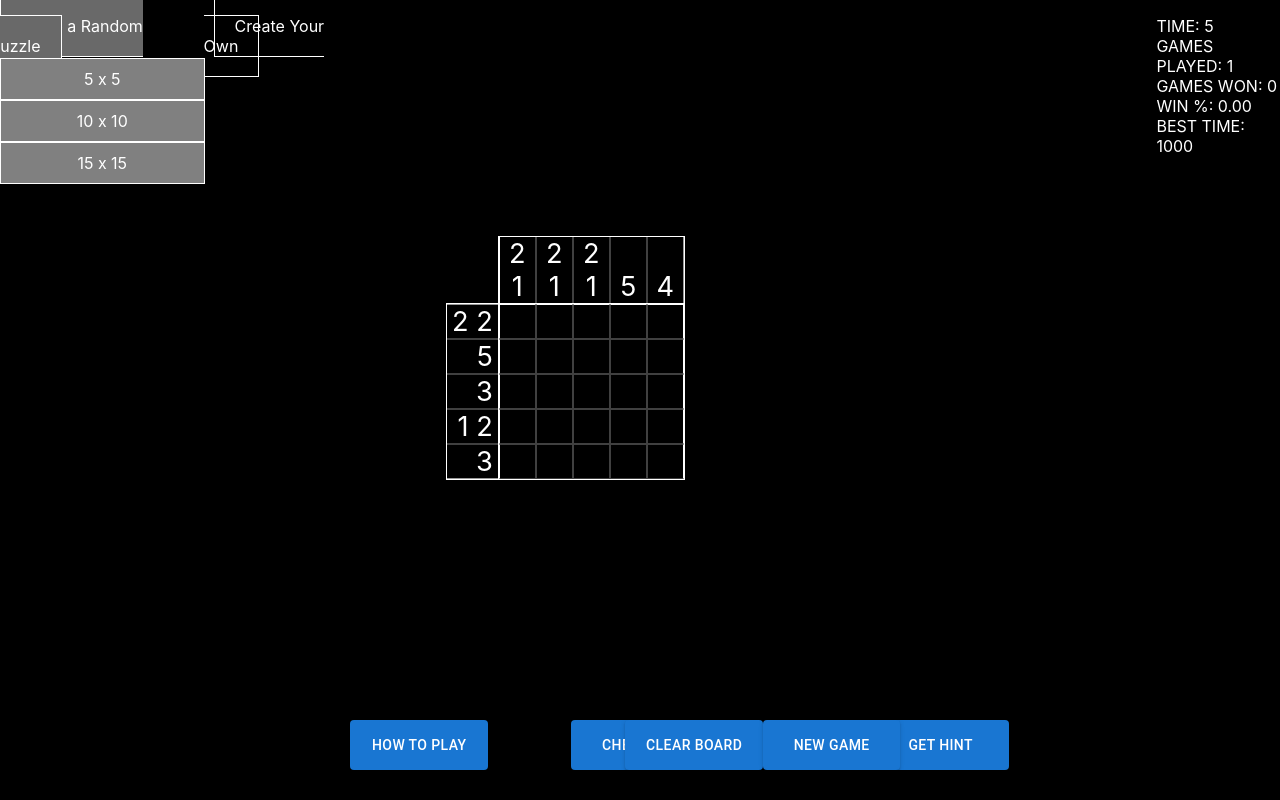
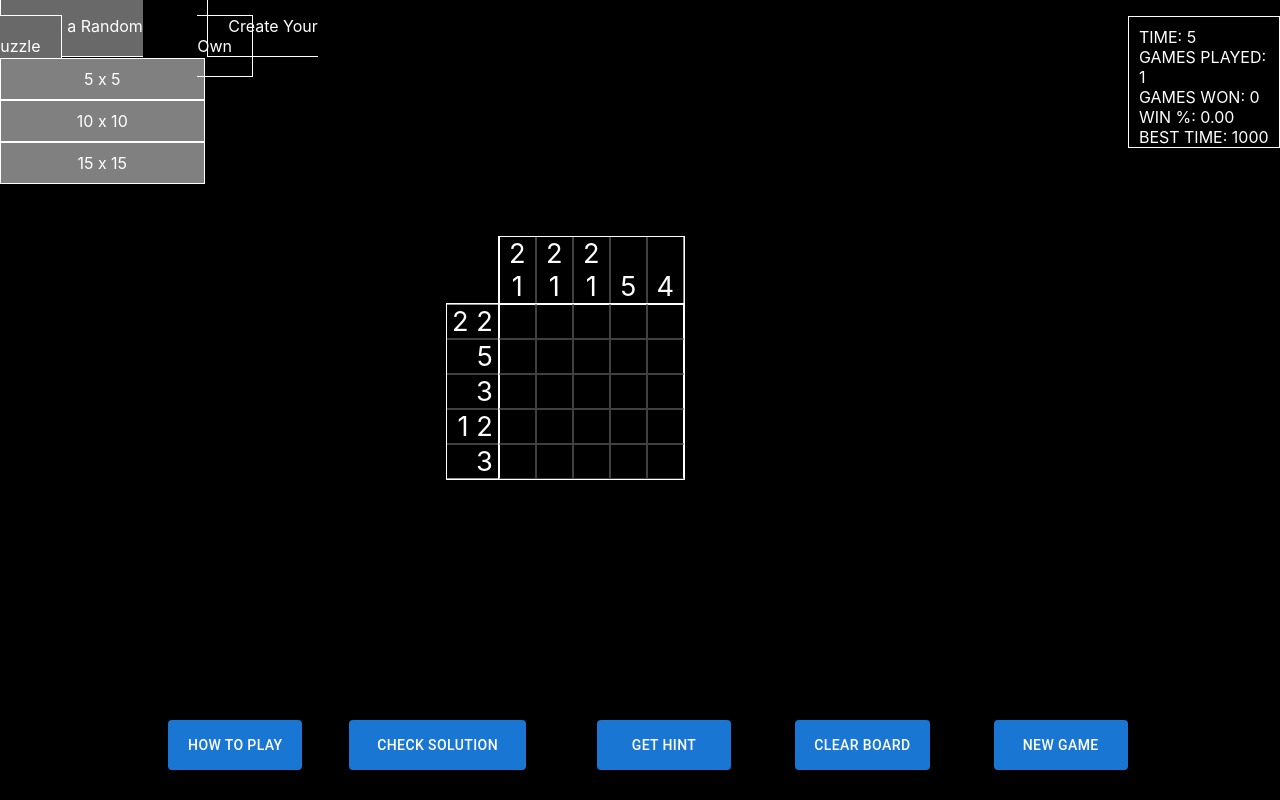
Before and after one commit to ravendevore/4430-nonograms, a React (Create React App) app in the folder nonogram/: page / in a window 1280 px wide. Built offline with nearby package versions, Linux system fonts and the light colour scheme.

Commit message:
CSS fixes, added clear button to create page

```diff
--- a/nonogram/src/App.css
+++ b/nonogram/src/App.css
@@ -208,7 +208,6 @@
   border-left: 1px solid #999999;
 }
 
-
 .gridRowH {
   grid-row: 2;
   grid-column: 1;
@@ -244,7 +243,7 @@
   width: 200px;
   margin-top: 50%;
   bottom: -90%;
-  right: -11.5%;
+  right: 5%;
   align-items: center;
 }
 
@@ -256,7 +255,43 @@
   width: 175px;
   margin-top: 50%;
   bottom: -90%;
-  right: -5%;
+  right: -12.2%;
+  align-items: center;
+}
+
+.clearButton {
+  display: block;
+  margin: auto;
+  position: fixed;
+  height: 50px;
+  width: 150px;
+  margin-top: 50%;
+  bottom: -90%;
+  right: 5%;
+  align-items: center;
+}
+
+.clearCreateButton {
+  display: block;
+  margin: auto;
+  position: fixed;
+  height: 50px;
+  width: 150px;
+  margin-top: 50%;
+  bottom: -90%;
+  right: -7%;
+  align-items: center;
+}
+
+.newGameButton {
+  display: block;
+  margin: auto;
+  position: fixed;
+  height: 50px;
+  width: 150px;
+  margin-top: 50%;
+  bottom: -90%;
+  right: 0%;
   align-items: center;
 }
 
@@ -268,7 +303,7 @@
   width: 150px;
   margin-top: 50%;
   bottom: -90%;
-  right: 20%;
+  right: 33%;
   align-items: center;
 }
 
@@ -277,10 +312,10 @@
   margin: auto;
   position: fixed;
   height: 50px;
-  width: 175px;
+  width: 150px;
   margin-top: 50%;
   bottom: -90%;
-  right: -8%;
+  right: 14%;
   align-items: center;
 }
 
@@ -292,7 +327,7 @@
   width: 150px;
   margin-top: 50%;
   bottom: -90%;
-  right: -10%;
+  right: 10%;
   align-items: center;
 }
 
@@ -381,3 +416,10 @@ p {
 .solveLink:hover {
   background-color: dimgray;
 }
+
+.gameStats {
+  width: 150px;
+  height: 110px;
+  padding: 10px;
+  border: 1px solid white;
+}
--- a/nonogram/src/App.js
+++ b/nonogram/src/App.js
@@ -2,7 +2,7 @@ import './App.css';
 import React from 'react';
 import NonogramGame from './components/NonogramGame';
 import CreatePuzzle from './components/CreatePuzzle';
-import { Routes, Route, NavLink, Link } from 'react-router-dom';
+import { Routes, Route, NavLink } from 'react-router-dom';
 
 function App() {
 
--- a/nonogram/src/components/CreatePuzzle.jsx
+++ b/nonogram/src/components/CreatePuzzle.jsx
@@ -10,8 +10,7 @@ const CreatePuzzle = () => {
   const [rowH] = useState(genNums(1).map((obj) => ({val: obj, key: i++})))
 
   const [choiceStatus, setChoiceStatus] = useState(0)
-  const [showLink, setShowLink] = useState(false)
-  const [displayURL, setDisplayURL] = useState("Puzzle has not been created yet.")
+  const [linkButtonText, setLinkButtonText] = useState("GET PUZZLE LINK");
 
   // keeps track of grid state by cols/rows
   let gridCols = genNums(0)
@@ -135,8 +134,11 @@ const CreatePuzzle = () => {
         puzzleURL += "0"
       }
     }
-    setDisplayURL(puzzleURL)
-    setShowLink(true)
+    navigator.clipboard.writeText(puzzleURL)
+    setLinkButtonText("COPIED!")
+    setTimeout(() => {
+      setLinkButtonText("GET PUZZLE LINK")
+    }, 1000)
   }
 
   function genNums(isRow) {
@@ -170,6 +172,22 @@ const CreatePuzzle = () => {
     return fullList
   }
 
+  function removeAll(){
+    for(var j=0; j<grid.length; j++){
+      if(grid[j].val === 1 || grid[j].val ===2){
+        grid[j].val = 0;
+        grid[j].sty = 'outlined';
+        setGrid([...grid])
+      }
+    }
+  }
+
+  function clearBoard() {
+    if(window.confirm('Are you sure you want to clear the board?')){
+      removeAll();
+    }
+  }
+
   const [anchorEl, setAnchorEl] = React.useState(null);
   const handleClick = (event) => {
     setAnchorEl(event.currentTarget);
@@ -200,7 +218,7 @@ const CreatePuzzle = () => {
         onClick={() => createPuzzleLink()}
         variant = "contained"
       >
-        Get Puzzle Link
+        {linkButtonText}
       </Button>
 
       <Button className="createTutorial"
@@ -210,16 +228,12 @@ const CreatePuzzle = () => {
         How It Works
       </Button>
 
-      {showLink && (
-        <div className="linkInfo">
-          <span className="link" style={{color: "white"}}>{displayURL}</span>
-          <Button className="copyLink"
-          onClick={() => navigator.clipboard.writeText(displayURL)}
-          >
-            Copy Link
-          </Button>
-        </div>
-      )}
+      <Button className="clearCreateButton"
+      variant='contained'
+      onClick={() => clearBoard()}
+      >
+        Clear Board
+      </Button>
 
       <Popover
         id={id}
--- a/nonogram/src/components/NonogramGame.jsx
+++ b/nonogram/src/components/NonogramGame.jsx
@@ -1,5 +1,5 @@
 import { Button, Popover, Typography } from '@mui/material';
-import React, {useState, useRef, useEffect, useCallback} from 'react';
+import React, {useState, useRef, useEffect} from 'react';
 import example from "./example.png";
 
 
@@ -421,7 +421,7 @@ const NonogramGame = () => {
         Get Hint
       </Button>
 
-      <Button className='tutorial'
+      <Button className="clearButton"
       variant='contained'
       onClick={() => clearBoard()}
       >
@@ -430,14 +430,14 @@ const NonogramGame = () => {
 
 
 
-      <Button className='tutorial'
+      <Button className="newGameButton"
       variant='contained'
       onClick={() => newGame()}
       >
         New Game
       </Button>
 
-      <p>Time: {seconds}
+      <p className="gameStats">Time: {seconds}
       <br></br>
       Games played: {gameNo}
       <br></br>
```
